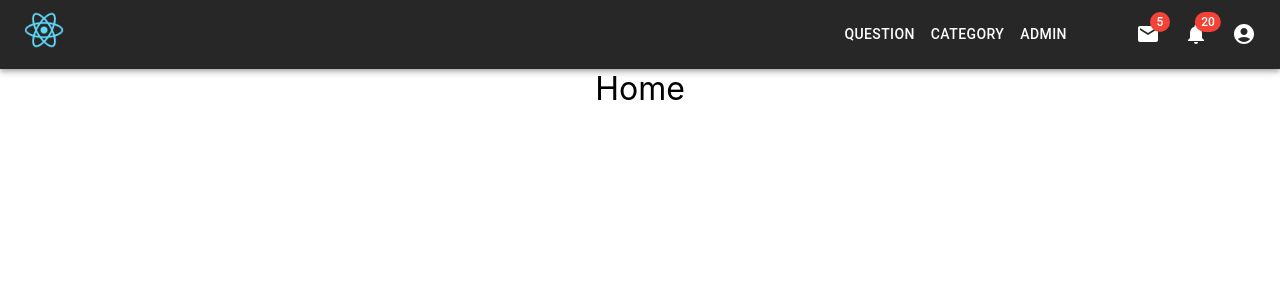
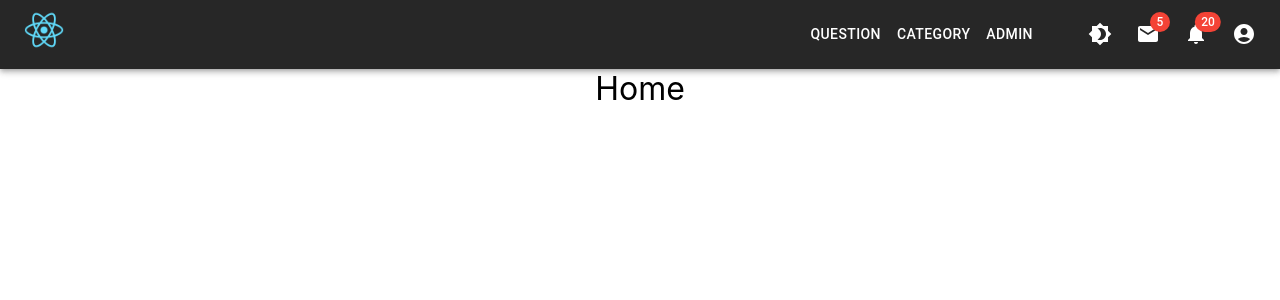
Before and after one commit to ashishsingh4u/chatbot-app, a React (Create React App) app: page / in a window 1280 px wide. Shown: the top 300 px of the page. Built offline with nearby package versions, Linux system fonts and the light colour scheme.

Commit message:
Theme switch added

```diff
--- a/src/components/layout/Layout.tsx
+++ b/src/components/layout/Layout.tsx
@@ -14,12 +14,15 @@ import AccountCircle from "@mui/icons-material/AccountCircle";
 import MailIcon from "@mui/icons-material/Mail";
 import NotificationsIcon from "@mui/icons-material/Notifications";
 import MoreIcon from "@mui/icons-material/MoreVert";
+import Brightness7Icon from "@mui/icons-material/Brightness7";
+import Brightness4Icon from "@mui/icons-material/Brightness4";
 import Badge from "@mui/material/Badge";
 import Tooltip from "@mui/material/Tooltip";
 
 import "./Layout.css";
 import { Link } from "react-router-dom";
 import config from "../../config/config";
+import { PaletteMode } from "@mui/material";
 
 const Layout = (): JSX.Element => {
   const mobileMenuId = "primary-search-account-menu-mobile";
@@ -32,6 +35,8 @@ const Layout = (): JSX.Element => {
   const [anchorEl, setAnchorEl] = React.useState<null | HTMLElement>(null);
   const [mobileMoreAnchorEl, setMobileMoreAnchorEl] =
     React.useState<null | HTMLElement>(null);
+  const [themeMode, setThemeMode] = React.useState<PaletteMode>("light");
+
   const isMobileMenuOpen = Boolean(mobileMoreAnchorEl);
   const isMenuOpen = Boolean(anchorEl);
 
@@ -60,6 +65,14 @@ const Layout = (): JSX.Element => {
     setAnchorEl(event.currentTarget);
   };
 
+  const toggleColorMode = (event: React.MouseEvent<HTMLElement>) => {
+    if (themeMode === "light") {
+      setThemeMode("dark");
+    } else {
+      setThemeMode("light");
+    }
+  };
+
   const renderMobileMenu = (
     <Menu
       anchorEl={mobileMoreAnchorEl}
@@ -76,6 +89,12 @@ const Layout = (): JSX.Element => {
       open={isMobileMenuOpen}
       onClose={handleMobileMenuClose}
     >
+      <MenuItem onClick={toggleColorMode}>
+        <IconButton size="large" color="inherit" aria-label="Switch Theme">
+          {themeMode === "dark" ? <Brightness7Icon /> : <Brightness4Icon />}
+        </IconButton>
+        <p>Switch Theme</p>
+      </MenuItem>
       <MenuItem>
         <IconButton size="large" aria-label="show 5 new mails" color="inherit">
           <Badge badgeContent={5} color="error">
@@ -226,6 +245,19 @@ const Layout = (): JSX.Element => {
             <Box sx={{ display: { xs: "none", md: "flex" } }}>
               <IconButton
                 size="large"
+                edge="start"
+                color="inherit"
+                aria-label="menu"
+                onClick={toggleColorMode}
+              >
+                {themeMode === "dark" ? (
+                  <Brightness7Icon />
+                ) : (
+                  <Brightness4Icon />
+                )}
+              </IconButton>
+              <IconButton
+                size="large"
                 aria-label="show 5 new mails"
                 color="inherit"
               >
```
Also changed, not shown: src/App.tsx (+38 -1 lines).
